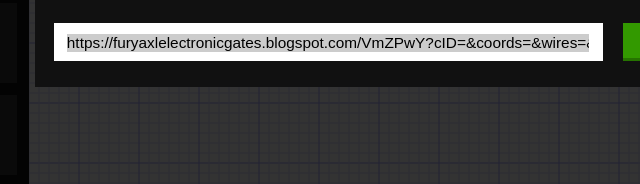
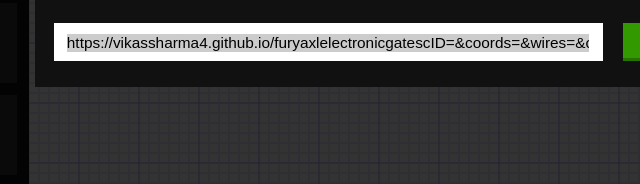
Before and after one commit to Vikassharma4/furyaxlelectronicgates, a plain HTML site: page index.html in a window 1280 px wide. Both pictures are taken after a click on the element 1210 px from the left and 775 px from the top of the page. Shown: the part 377-561 px from the top of the page, 221-861 px from the left. Drawn offline with Linux system fonts and the light colour scheme.

Commit message:
Update index.html

```diff
--- a/index.html
+++ b/index.html
@@ -2850,7 +2850,7 @@ function openExport(){
   document.getElementById("title_export").innerHTML="Share switchboard";
   document.getElementById("shadow").style.display="flex";
   document.getElementsByClassName("popup")[0].style.display="flex";
-  var link="https://furyaxlelectronicgates.blogspot.com/VmZPwY?"+genData();
+  var link="https://vikassharma4.github.io/furyaxlelectronicgates"+genData();
   document.getElementById("exportfield").value=link;
   document.getElementById("exportfield").select();
 }
```
